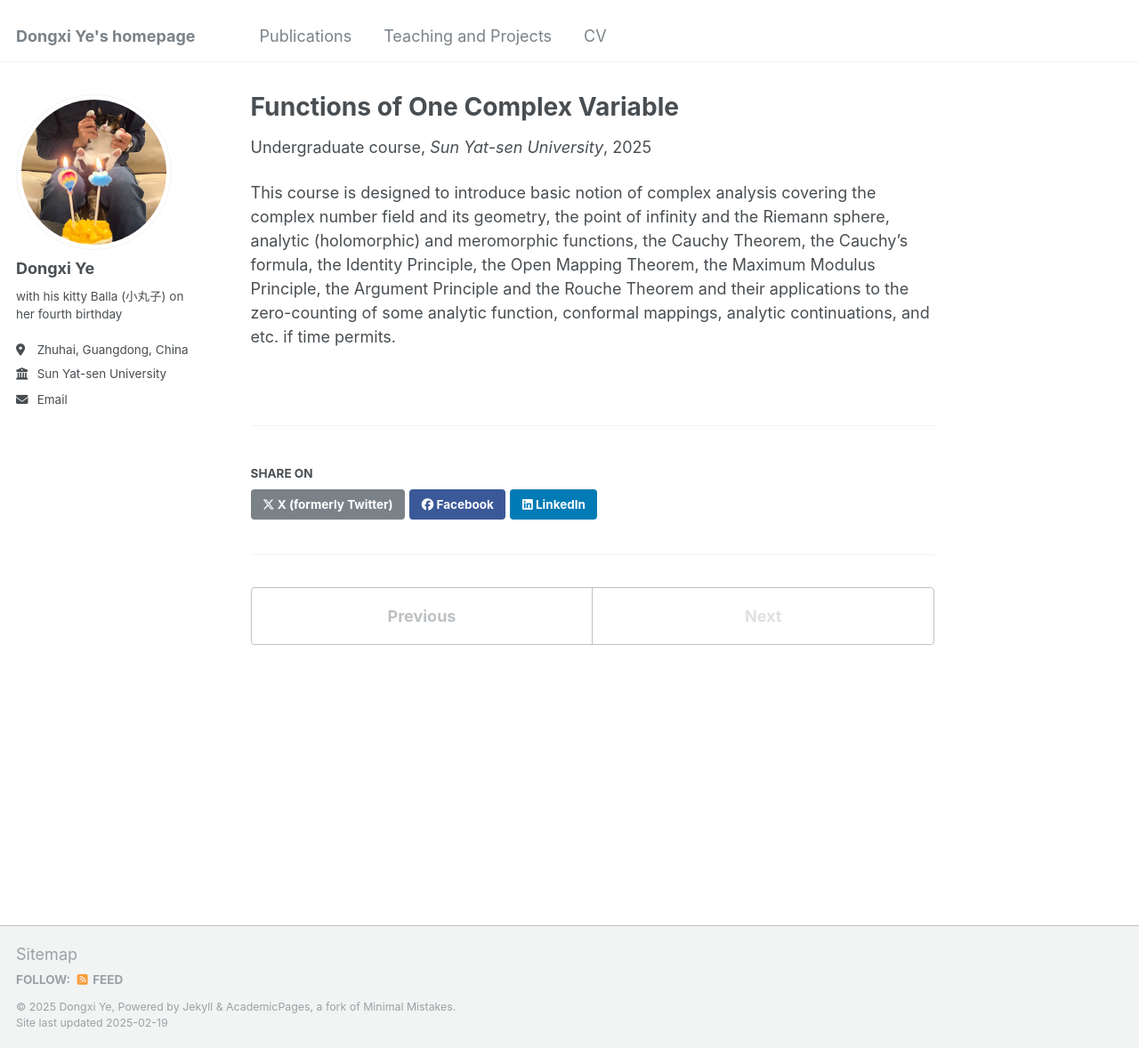
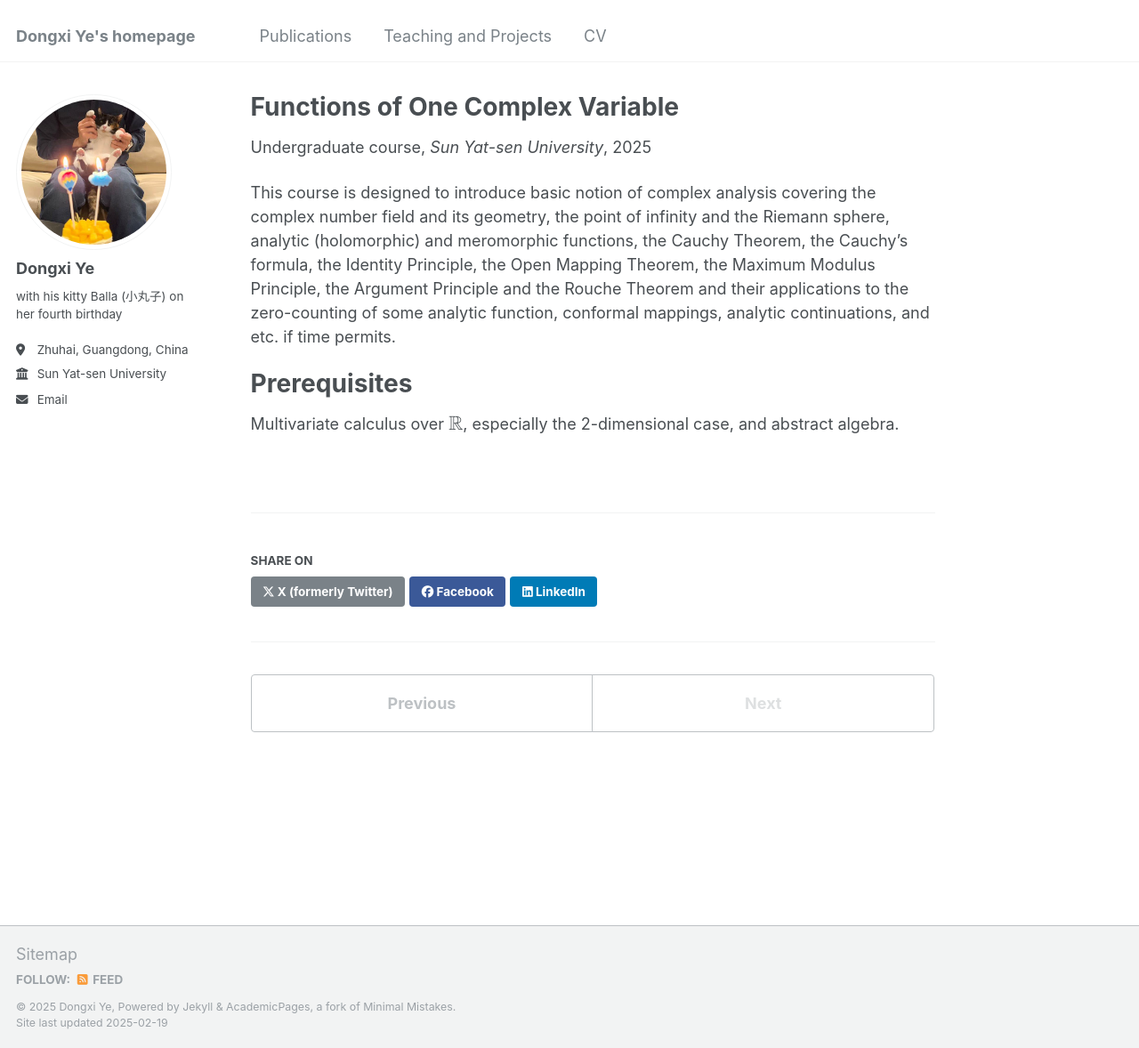
Before and after one commit to Dongxi-Ye/homepage, a Jekyll site: the page built from _teaching/Spring 2025.md, in a window 1280 px wide and 1178 px high. Shown: the whole window at 89% size. Built offline with Jekyll 4.4.1, drawn with Linux system fonts in a browser that asks for light colours.

Commit message:
Update Spring 2025.md

```diff
--- a/_teaching/Spring 2025.md
+++ b/_teaching/Spring 2025.md
@@ -7,3 +7,7 @@ date: 2025-03-01
 ---
 
 This course is designed to introduce basic notion of complex analysis covering the complex number field and its geometry, the point of infinity and the Riemann sphere, analytic (holomorphic) and meromorphic functions, the Cauchy Theorem, the Cauchy's formula, the Identity Principle, the Open Mapping Theorem, the Maximum Modulus Principle, the Argument Principle and the Rouche Theorem and their applications to the zero-counting of some analytic function, conformal mappings, analytic continuations, and etc. if time permits.
+
+Prerequisites
+===
+Multivariate calculus over $$\mathbb{R}$$, especially the 2-dimensional case, and abstract algebra.
```
